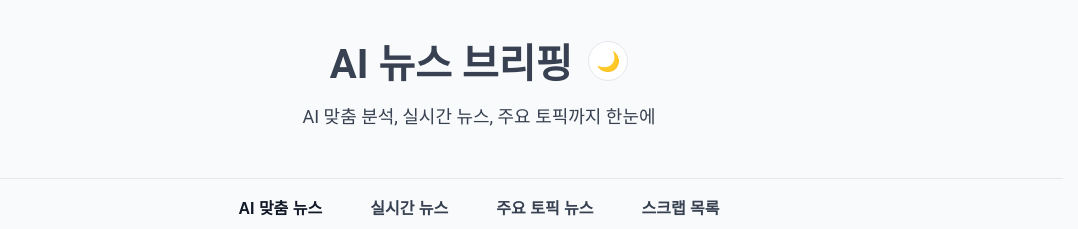
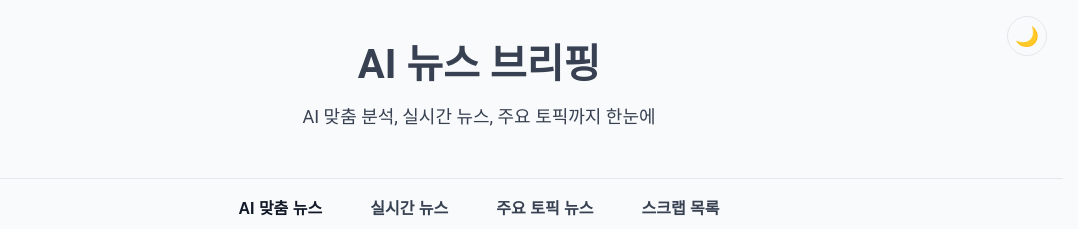
Before and after one commit to Junseung0526/react-class-project, a React (Vite) app: page / in a window 1280 px wide. Shown: the top 229 px of the page, without its empty margins (161-1239 px from the left). Built offline with nearby package versions, Linux system fonts and the light colour scheme; no server answers.

Commit message:
다크모드 토글 버튼 위치 우측 상단으로 변경 + Fixed Bug

```diff
--- a/src/App.jsx
+++ b/src/App.jsx
@@ -179,9 +179,11 @@ function App() {
     <div>
       <div className={styles.app}>
         <header className={styles.header}>
+            <div className={styles.themeToggleContainer}>
+              <ThemeToggle />
+            </div>
           <div className={styles.titleContainer}>
             <h1 className={styles.title}>AI 뉴스 브리핑</h1>
-            <ThemeToggle />
           </div>
           <p className={styles.subtitle}>
             AI 맞춤 분석, 실시간 뉴스, 주요 토픽까지 한눈에
--- a/src/components/SimpleNewsItem.jsx
+++ b/src/components/SimpleNewsItem.jsx
@@ -1,4 +1,4 @@
-import styles from '../styles/SimpleNewsItem.module.css';
+  import styles from '../styles/SimpleNewsItem.module.css';
 
 const SimpleNewsItem = ({ item, onScrap, onRemove }) => {
   const decodedTitle = item.title.replace(/&quot;/g, '"').replace(/&lt;/g, '<').replace(/&gt;/g, '>');
--- a/src/components/ThemeToggle.jsx
+++ b/src/components/ThemeToggle.jsx
@@ -4,7 +4,6 @@ import styles from '../styles/ThemeToggle.module.css';
 const ThemeToggle = () => {
   const [theme, setTheme] = useState(() => {
     const savedTheme = localStorage.getItem('theme');
-    // Respect user's system preference if no theme is saved
     const prefersDark = window.matchMedia && window.matchMedia('(prefers-color-scheme: dark)').matches;
     return savedTheme || (prefersDark ? 'dark' : 'light');
   });
@@ -20,7 +19,9 @@ const ThemeToggle = () => {
 
   return (
     <button onClick={toggleTheme} className={styles.toggleButton} aria-label={`Switch to ${theme === 'light' ? 'dark' : 'light'} mode`}>
-      {theme === 'light' ? '🌙' : '☀️'}
+      <span key={theme} className={styles.icon}>
+        {theme === 'light' ? '🌙' : '☀️'}
+      </span>
     </button>
   );
 };
--- a/src/styles/App.module.css
+++ b/src/styles/App.module.css
@@ -8,6 +8,13 @@
   text-align: center;
   padding: 2rem 1rem;
   border-bottom: 1px solid var(--color-border);
+  position: relative;
+}
+
+.themeToggleContainer {
+  position: absolute;
+  top: 1rem;
+  right: 1rem;
 }
 
 .titleContainer {
--- a/src/styles/ThemeToggle.module.css
+++ b/src/styles/ThemeToggle.module.css
@@ -1,5 +1,5 @@
 .toggleButton {
-  background-color: var(--color-background-secondary);
+  background-color: transparent;
   border: 1px solid var(--color-border);
   color: var(--color-text-primary);
   width: 40px;
@@ -11,9 +11,27 @@
   align-items: center;
   font-size: 1.2rem;
   transition: all 0.3s ease;
+  overflow: hidden; /* Hide the icon that is rotating out */
+  position: relative;
 }
 
 .toggleButton:hover {
-  transform: scale(1.1);
   border-color: var(--color-accent);
+  background-color: var(--color-background-secondary);
 }
+
+.icon {
+  display: inline-block;
+  animation: spinIn 0.5s ease-in-out;
+}
+
+@keyframes spinIn {
+  from {
+    transform: rotate(-90deg) scale(0.5);
+    opacity: 0;
+  }
+  to {
+    transform: rotate(0deg) scale(1);
+    opacity: 1;
+  }
+}
```
